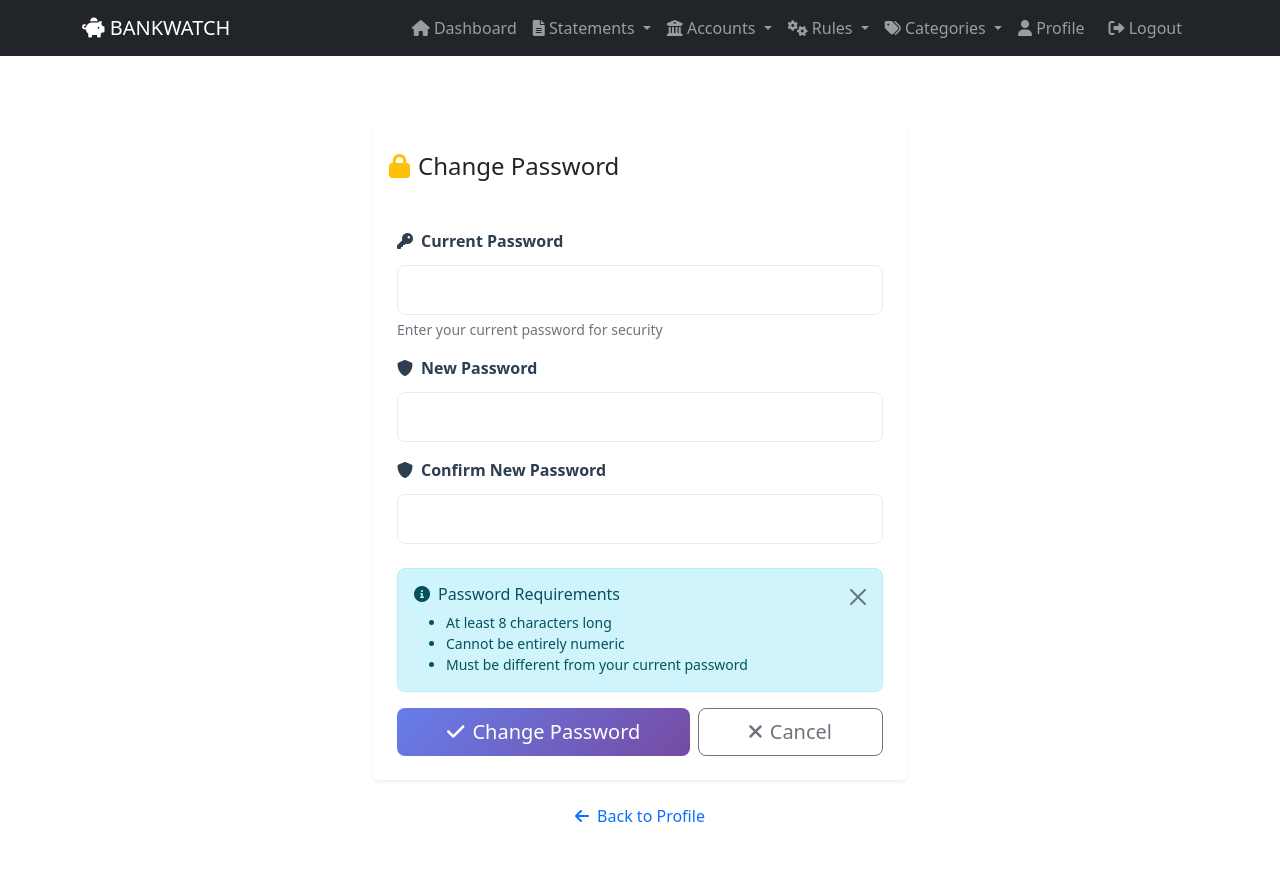
After one commit to internp247-design/BankWatch, a Django app: page /password-change/ in a window 1280 px wide. The commit adds this page. Run offline with Django 5.2, Linux system fonts and the light colour scheme; a user stored in the database is signed in.

Commit message:
profile 3

```diff
--- /dev/null
+++ b/templates/users/password_change.html
@@ -0,0 +1,179 @@
+{% extends 'base.html' %}
+{% load static %}
+
+{% block content %}
+<div class="container py-5">
+    <div class="row justify-content-center">
+        <div class="col-md-6">
+            <div class="card shadow-sm border-0 rounded-3">
+                <div class="card-header bg-transparent border-0 py-4">
+                    <h4 class="card-title mb-0">
+                        <i class="fas fa-lock text-warning me-2"></i>Change Password
+                    </h4>
+                </div>
+                <div class="card-body p-4">
+                    <form method="post" class="needs-validation">
+                        {% csrf_token %}
+
+                        <!-- Messages -->
+                        {% if messages %}
+                            {% for message in messages %}
+                                <div class="alert alert-{{ message.tags }} alert-dismissible fade show" role="alert">
+                                    {{ message }}
+                                    <button type="button" class="btn-close" data-bs-dismiss="alert" aria-label="Close"></button>
+                                </div>
+                            {% endfor %}
+                        {% endif %}
+
+                        <!-- Old Password -->
+                        <div class="mb-3">
+                            <label for="{{ form.old_password.id_for_label }}" class="form-label">
+                                <i class="fas fa-key me-2"></i>Current Password
+                            </label>
+                            <input
+                                type="password"
+                                class="form-control {% if form.old_password.errors %}is-invalid{% endif %}"
+                                id="{{ form.old_password.id_for_label }}"
+                                name="old_password"
+                                required>
+                            {% if form.old_password.errors %}
+                                <div class="invalid-feedback">
+                                    {% for error in form.old_password.errors %}
+                                        {{ error }}
+                                    {% endfor %}
+                                </div>
+                            {% endif %}
+                            <small class="text-muted d-block mt-1">Enter your current password for security</small>
+                        </div>
+
+                        <!-- New Password 1 -->
+                        <div class="mb-3">
+                            <label for="{{ form.new_password1.id_for_label }}" class="form-label">
+                                <i class="fas fa-shield-alt me-2"></i>New Password
+                            </label>
+                            <input
+                                type="password"
+                                class="form-control {% if form.new_password1.errors %}is-invalid{% endif %}"
+                                id="{{ form.new_password1.id_for_label }}"
+                                name="new_password1"
+                                required>
+                            {% if form.new_password1.errors %}
+                                <div class="invalid-feedback d-block">
+                                    {% for error in form.new_password1.errors %}
+                                        <div>{{ error }}</div>
+                                    {% endfor %}
+                                </div>
+                            {% endif %}
+                        </div>
+
+                        <!-- New Password 2 -->
+                        <div class="mb-4">
+                            <label for="{{ form.new_password2.id_for_label }}" class="form-label">
+                                <i class="fas fa-shield-alt me-2"></i>Confirm New Password
+                            </label>
+                            <input
+                                type="password"
+                                class="form-control {% if form.new_password2.errors %}is-invalid{% endif %}"
+                                id="{{ form.new_password2.id_for_label }}"
+                                name="new_password2"
+                                required>
+                            {% if form.new_password2.errors %}
+                                <div class="invalid-feedback d-block">
+                                    {% for error in form.new_password2.errors %}
+                                        <div>{{ error }}</div>
+                                    {% endfor %}
+                                </div>
+                            {% endif %}
+                        </div>
+
+                        <!-- Password Requirements -->
+                        <div class="alert alert-info alert-dismissible fade show" role="alert">
+                            <h6 class="alert-heading">
+                                <i class="fas fa-info-circle me-2"></i>Password Requirements
+                            </h6>
+                            <ul class="mb-0 small">
+                                <li>At least 8 characters long</li>
+                                <li>Cannot be entirely numeric</li>
+                                <li>Must be different from your current password</li>
+                            </ul>
+                            <button type="button" class="btn-close" data-bs-dismiss="alert" aria-label="Close"></button>
+                        </div>
+
+                        <!-- Buttons -->
+                        <div class="d-grid gap-2 d-sm-flex">
+                            <button type="submit" class="btn btn-primary btn-lg flex-grow-1">
+                                <i class="fas fa-check me-2"></i>Change Password
+                            </button>
+                            <a href="{% url 'profile' %}" class="btn btn-outline-secondary btn-lg flex-grow-1">
+                                <i class="fas fa-times me-2"></i>Cancel
+                            </a>
+                        </div>
+                    </form>
+                </div>
+            </div>
+
+            <!-- Back Link -->
+            <div class="mt-4 text-center">
+                <a href="{% url 'profile' %}" class="text-decoration-none">
+                    <i class="fas fa-arrow-left me-2"></i>Back to Profile
+                </a>
+            </div>
+        </div>
+    </div>
+</div>
+
+<style>
+    .card {
+        border: none;
+        box-shadow: 0 2px 20px rgba(0, 0, 0, 0.08);
+    }
+
+    .form-label {
+        font-weight: 600;
+        color: #2c3e50;
+        margin-bottom: 0.75rem;
+    }
+
+    .form-control {
+        border-radius: 0.5rem;
+        border: 1px solid #e9ecef;
+        padding: 0.75rem 1rem;
+        transition: all 0.3s ease;
+    }
+
+    .form-control:focus {
+        border-color: #667eea;
+        box-shadow: 0 0 0 0.2rem rgba(102, 126, 234, 0.25);
+    }
+
+    .btn {
+        border-radius: 0.5rem;
+        font-weight: 500;
+        transition: all 0.3s ease;
+    }
+
+    .btn-primary {
+        background: linear-gradient(135deg, #667eea 0%, #764ba2 100%);
+        border: none;
+    }
+
+    .btn-primary:hover {
+        transform: translateY(-2px);
+        box-shadow: 0 4px 15px rgba(102, 126, 234, 0.3);
+    }
+
+    .alert {
+        border-radius: 0.5rem;
+    }
+
+    @media (max-width: 576px) {
+        .d-grid.d-sm-flex {
+            flex-direction: column !important;
+        }
+
+        .btn {
+            width: 100%;
+        }
+    }
+</style>
+{% endblock %}
--- a/users/urls.py
+++ b/users/urls.py
@@ -8,6 +8,7 @@ urlpatterns = [
     path('login/', auth_views.LoginView.as_view(template_name='users/login.html'), name='login'),
     path('logout/', views.custom_logout, name='logout'),
     path('profile/', views.profile, name='profile'),  # Add this
+    path('edit-profile/', views.edit_profile, name='edit_profile'),
     path('password-change/', auth_views.PasswordChangeView.as_view(template_name='users/password_change.html'), name='password_change'),
     path('password-change-done/', auth_views.PasswordChangeDoneView.as_view(template_name='users/password_change_done.html'), name='password_change_done'),
 ]
```
Also changed, not shown: templates/users/password_change_done.html (added, +100 -0 lines), templates/users/profile.html (+21 -11 lines), users/views.py (+21 -0 lines).
